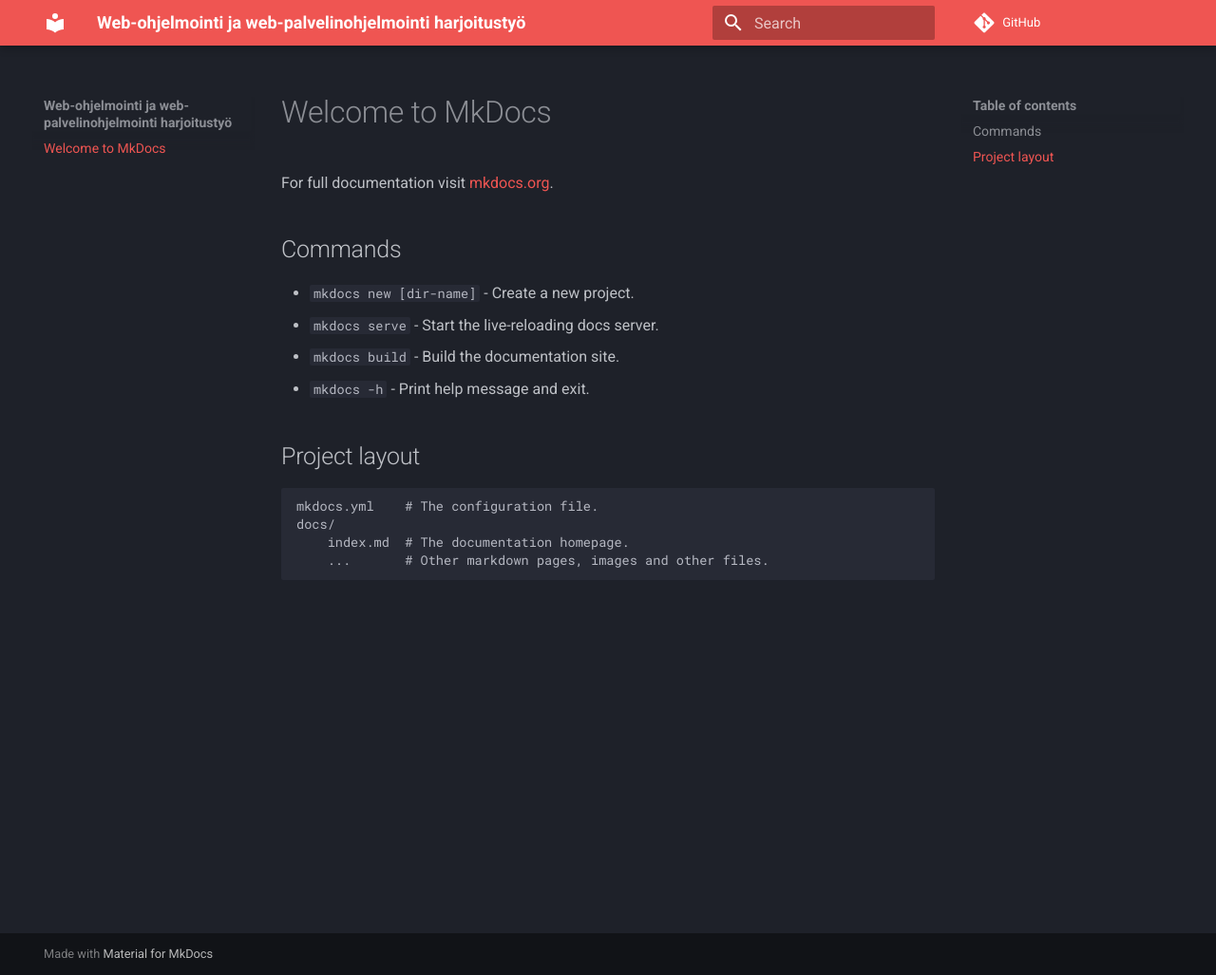
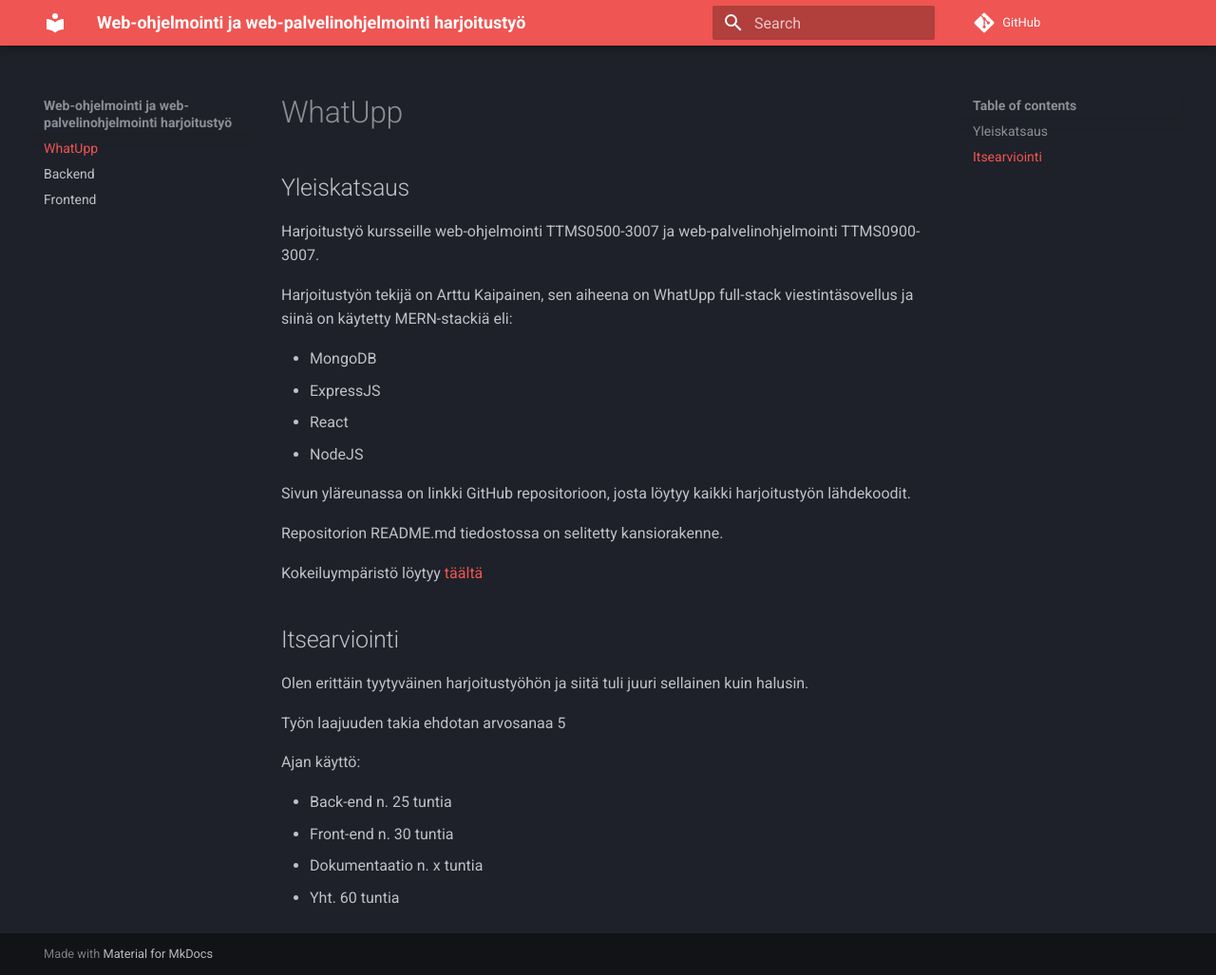
Before and after one commit to IamNanjo/webdev-ht, an MkDocs documentation site: the page built from docs/docs/index.md, in a window 1280 px wide and 1027 px high. Shown: the whole window at 95% size. Built offline with MkDocs 1.6.1 and Material for MkDocs 9.7.7, drawn with Linux system fonts in a browser that asks for light colours; comment, search, counter and statistics services are not loaded.

Commit message:
Documentation base

```diff
--- /dev/null
+++ b/docs/docs/backend.md
@@ -0,0 +1 @@
+# Backend
--- /dev/null
+++ b/docs/docs/frontend.md
@@ -0,0 +1 @@
+# Frontend
--- a/docs/docs/index.md
+++ b/docs/docs/index.md
@@ -1,17 +1,31 @@
-# Welcome to MkDocs
+# WhatUpp
 
-For full documentation visit [mkdocs.org](https://www.mkdocs.org).
+## Yleiskatsaus
 
-## Commands
+Harjoitustyö kursseille web-ohjelmointi TTMS0500-3007 ja web-palvelinohjelmointi TTMS0900-3007.
 
-* `mkdocs new [dir-name]` - Create a new project.
-* `mkdocs serve` - Start the live-reloading docs server.
-* `mkdocs build` - Build the documentation site.
-* `mkdocs -h` - Print help message and exit.
+Harjoitustyön tekijä on Arttu Kaipainen, sen aiheena on WhatUpp full-stack viestintäsovellus ja siinä on käytetty MERN-stackiä eli:
 
-## Project layout
+- MongoDB
+- ExpressJS
+- React
+- NodeJS
 
-    mkdocs.yml    # The configuration file.
-    docs/
-        index.md  # The documentation homepage.
-        ...       # Other markdown pages, images and other files.
+Sivun yläreunassa on linkki GitHub repositorioon, josta löytyy kaikki harjoitustyön lähdekoodit.
+
+Repositorion README.md tiedostossa on selitetty kansiorakenne.
+
+Kokeiluympäristö löytyy [täältä](https://webdev-ht.nanjo.tech/)
+
+## Itsearviointi
+
+Olen erittäin tyytyväinen harjoitustyöhön ja siitä tuli juuri sellainen kuin halusin.
+
+Työn laajuuden takia ehdotan arvosanaa 5
+
+Ajan käyttö:
+
+-   Back-end n. 25 tuntia
+-   Front-end n. 30 tuntia
+-   Dokumentaatio n. x tuntia
+-   Yht. 60 tuntia
--- a/docs/mkdocs.yml
+++ b/docs/mkdocs.yml
@@ -5,7 +5,6 @@
 
 theme:
   name: material
-  locale: fi
   palette:
     scheme: slate
     primary: red
```
